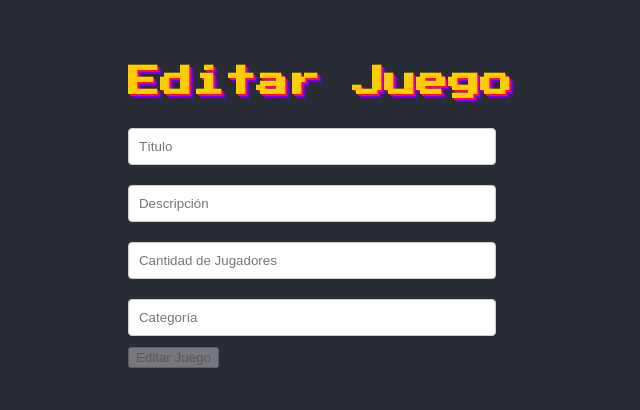
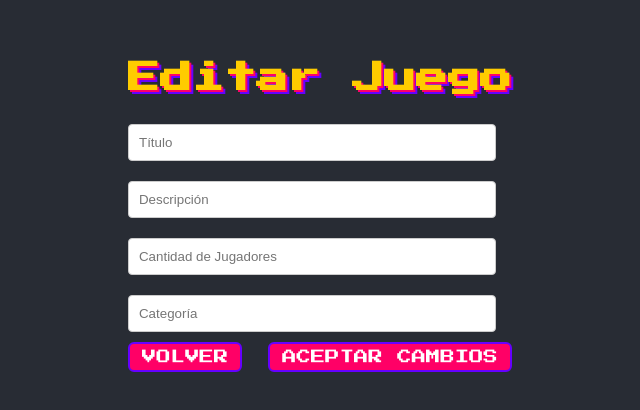
Before and after one commit to DiegoMorenoArias/FrontEnd_SimulacroParcial, a React (Create React App) app in the folder frontend/: page /editGame/1 in a window 1280 px wide. Shown: the part 194-604 px from the top of the page, without its empty margins (320-960 px from the left). Built offline with nearby package versions, Linux system fonts and the light colour scheme; no server answers.

Commit message:
Todito tuki terminado maravilloso quedó divino el css

```diff
--- a/frontend/src/Views/AddGame/AddGame.jsx
+++ b/frontend/src/Views/AddGame/AddGame.jsx
@@ -1,6 +1,6 @@
 import React, { useState } from "react";
 import { useNavigate } from "react-router-dom";
-import "./styles.css";
+import "./AddGame.css";
 
 const AddGame = () => {
   const [title, setTitle] = useState("");
--- a/frontend/src/Views/Details/DetailsTwo.jsx
+++ b/frontend/src/Views/Details/DetailsTwo.jsx
@@ -1,5 +1,5 @@
 import React, { useEffect, useState } from "react";
-import "./styles.css";
+import "./Details.css";
 import { useNavigate, useParams } from "react-router-dom";
 import getGameByID from "../../Functions/functions.js";
 
--- /dev/null
+++ b/frontend/src/Views/EditGame/EditGame.css
@@ -0,0 +1,4 @@
+#buttonsDiv{
+    display: flex;
+    justify-content: space-between;
+}
--- a/frontend/src/Views/EditGame/EditGame.jsx
+++ b/frontend/src/Views/EditGame/EditGame.jsx
@@ -1,6 +1,6 @@
 import React, { useState, useEffect } from "react";
 import { useNavigate, useParams } from "react-router-dom";
-import "./styles.css";
+import "./EditGame.css";
 import getGameByID from "../../Functions/functions.js";
 
 const EditGame = () => {
@@ -80,14 +80,22 @@ const EditGame = () => {
           />
         </div>
       </div>
+        <div id="buttonsDiv">
+            <button
+                className="comeBack-button"
+                onClick={() => navigate(-1)}
+            >
+                Volver
+            </button>
 
             <button
                 className="edit-button"
                 onClick={handleEditGame}
                 disabled={buttonIsDisabled}
             >
-        Editar Juego
+                Aceptar cambios
             </button>
+        </div>
     </div>
   );
 };
--- a/frontend/src/components/Card.css
+++ b/frontend/src/components/Card.css
@@ -1,7 +1,33 @@
 .Card div {
+    display: flex;
     border: 4px solid purple;
     padding: 15px;
     margin-bottom: 10px;
     border-radius: 5px;
     background-color: black;
+    align-items: center;
+    flex-direction: column;
 }
+
+#buttonsDiv{
+    display: flex;
+    flex-direction: row;
+    border: none;
+}
+button {
+    background-color: #ff0066;
+    color: white;
+    font-size: 0.9rem; /* Tamaño más pequeño */
+    padding: 6px 12px; /* Reducir padding */
+    border: 2px solid #6600ff; /* Borde más fino */
+    border-radius: 6px;
+    text-transform: uppercase;
+    cursor: pointer;
+    transition: transform 0.3s ease, background-color 0.3s ease;
+    font-family: 'Press Start 2P', cursive;
+  }
+
+button:hover {
+    background-color: #ffcc00;
+    transform: scale(1.05);
+  }
--- a/frontend/src/components/Card.jsx
+++ b/frontend/src/components/Card.jsx
@@ -42,9 +42,11 @@ const Card = ({games, refreshGames}) => {
                 games.map((sport) => (
                     <div key={sport.id}>
                         <h1>{sport.title}</h1>
-                        <button onClick={() => handleGameRedirect(sport.id)}>Detalles</button>
-                        <button onClick={() => handleDeleteClick(sport.id)}>Borrar</button>
-                        <button onClick={() => handleEditGameClick(sport.id)}>Editar</button>
+                        <div id="buttonsDiv">
+                            <button onClick={() => handleGameRedirect(sport.id)}>Detalles</button>
+                            <button onClick={() => handleDeleteClick(sport.id)}>Borrar</button>
+                            <button onClick={() => handleEditGameClick(sport.id)}>Editar</button>
+                        </div>
                     </div>
                 ))
             ) : (
```
Also changed, not shown: frontend/src/Views/AddGame/AddGame.css (renamed from frontend/src/Views/AddGame/styles.css), frontend/src/Views/Details/Details.css (renamed from frontend/src/Views/Details/styles.css), frontend/src/Views/EditGame/styles.css (deleted). Lines whose indentation alone changed are shown as unchanged.
